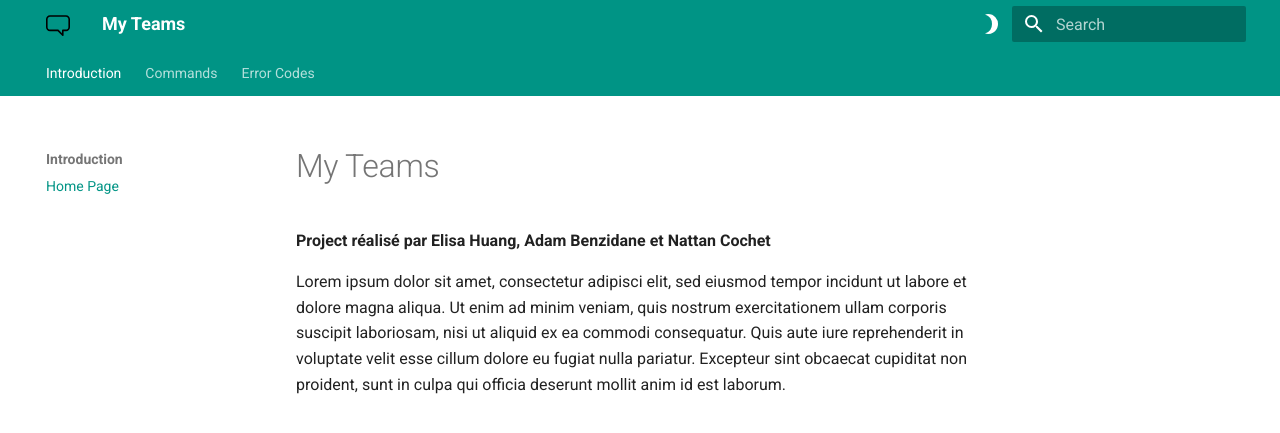
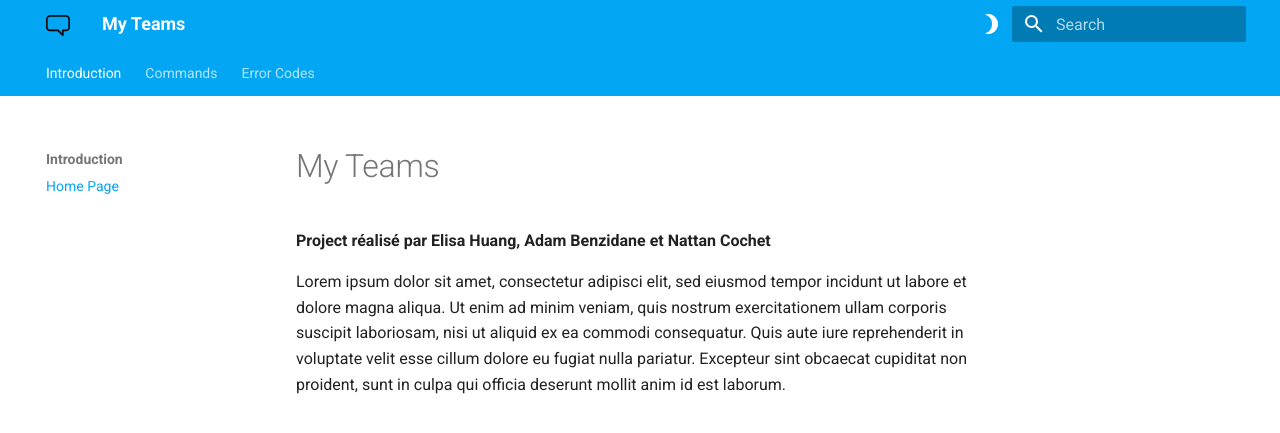
Before and after one commit to NattanCochet/docMyTeams, an MkDocs documentation site: the page built from docs/index.md, in a window 1280 px wide. Shown: the top 433 px of the page. Built offline with MkDocs 1.6.1 and Material for MkDocs 9.7.7, drawn with Linux system fonts in a browser that asks for light colours.

Commit message:
Update mkdocs.yml

```diff
--- a/mkdocs.yml
+++ b/mkdocs.yml
@@ -29,13 +29,13 @@ theme:
       toggle:
         icon: material/moon-waxing-crescent
         name: Switch to dark mode
-      primary: teal
+      primary: light blue
       accent: blue
     - scheme: slate
       toggle:
         icon: material/white-balance-sunny
         name: Switch to light mode
-      primary: teal
+      primary: light blue
       accent: lime
 
 plugins:
```
